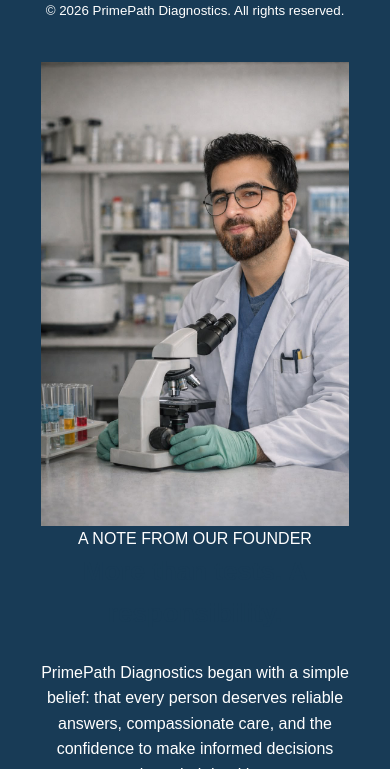
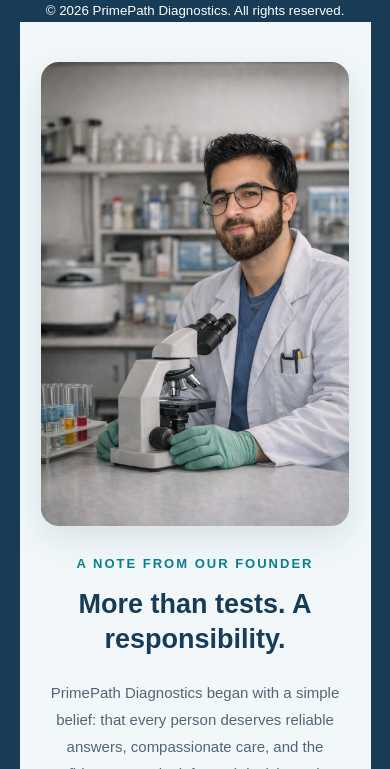
Before and after one commit to sahilumar0520/PrimePath-Diagnostics, a plain HTML site: page index.html in a window 390 px wide. Shown: the part 4135-4904 px from the top of the page. Drawn offline with Linux system fonts and the light colour scheme.

Commit message:
Add founder section styles to style.css

```diff
--- a/style.css
+++ b/style.css
@@ -374,3 +374,100 @@ td {
         font-size: 12px !important;
     }
 }
+/* =========================
+   FOUNDER SECTION
+========================= */
+
+.founder-section {
+    background: #f2f8fa;
+    padding: 70px 6%;
+}
+
+.founder-container {
+    max-width: 1100px;
+    margin: auto;
+    display: flex;
+    align-items: center;
+    gap: 50px;
+}
+
+.founder-image {
+    flex: 0 0 38%;
+}
+
+.founder-image img {
+    width: 100%;
+    max-width: 420px;
+    border-radius: 18px;
+    object-fit: cover;
+    box-shadow: 0 12px 35px rgba(24, 59, 86, 0.12);
+}
+
+.founder-message {
+    flex: 1;
+}
+
+.founder-label {
+    color: #087f8c;
+    font-size: 13px;
+    font-weight: 700;
+    letter-spacing: 2px;
+}
+
+.founder-message h2 {
+    margin-top: 12px;
+    margin-bottom: 22px;
+    font-size: 34px;
+    line-height: 1.3;
+    color: #183b56;
+}
+
+.founder-message p {
+    font-size: 16px;
+    line-height: 1.9;
+    color: #526575;
+    margin-bottom: 18px;
+}
+
+.founder-signoff {
+    margin-top: 25px;
+    color: #183b56 !important;
+}
+
+/* MOBILE */
+
+@media (max-width: 600px) {
+
+    .founder-section {
+        padding: 40px 6%;
+    }
+
+    .founder-container {
+        flex-direction: column;
+        gap: 28px;
+    }
+
+    .founder-image {
+        width: 100%;
+    }
+
+    .founder-image img {
+        max-width: 320px;
+        margin: auto;
+    }
+
+    .founder-message h2 {
+        font-size: 27px;
+        text-align: center;
+    }
+
+    .founder-label {
+        display: block;
+        text-align: center;
+    }
+
+    .founder-message p {
+        font-size: 15px;
+        line-height: 1.8;
+    }
+}
```
